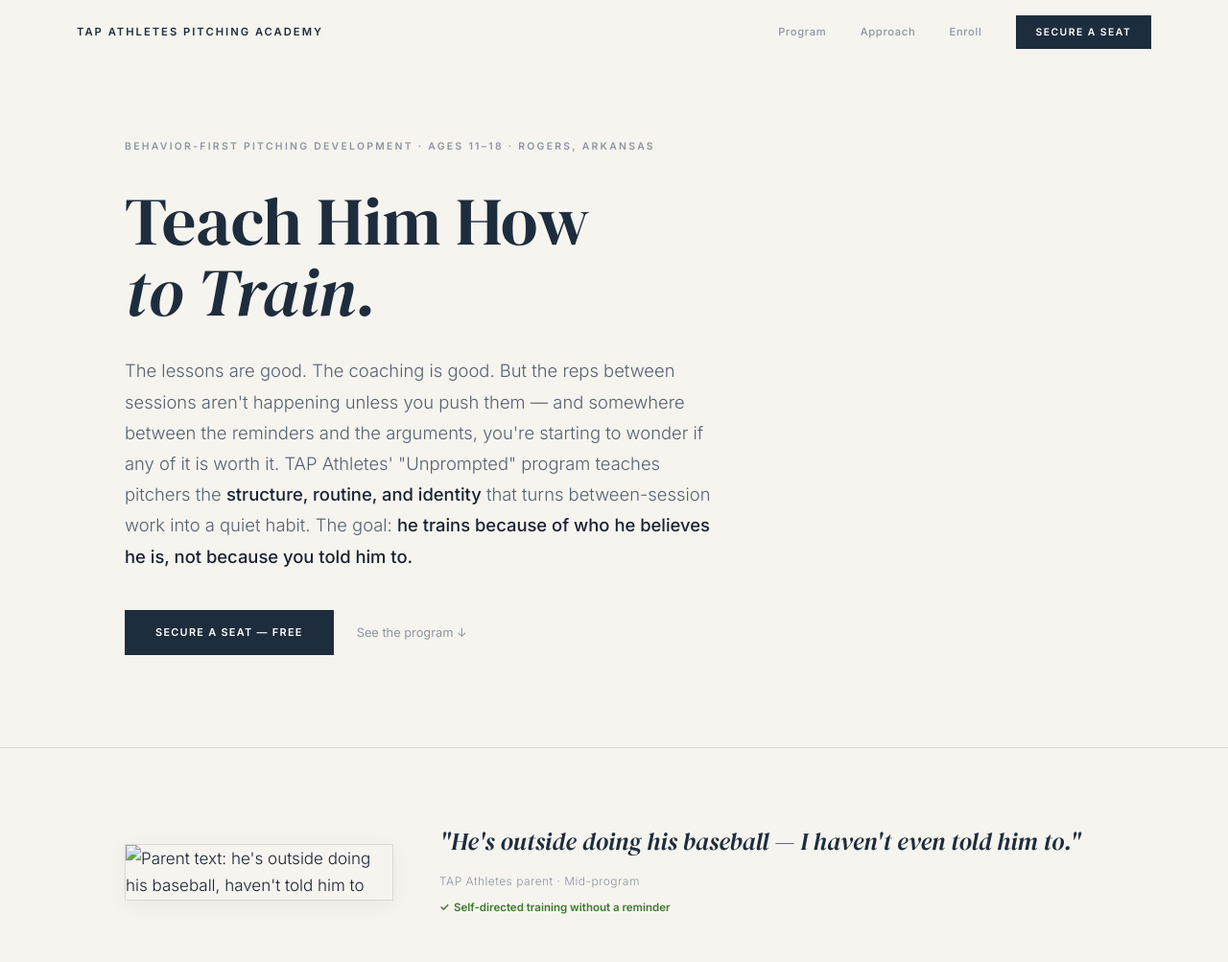
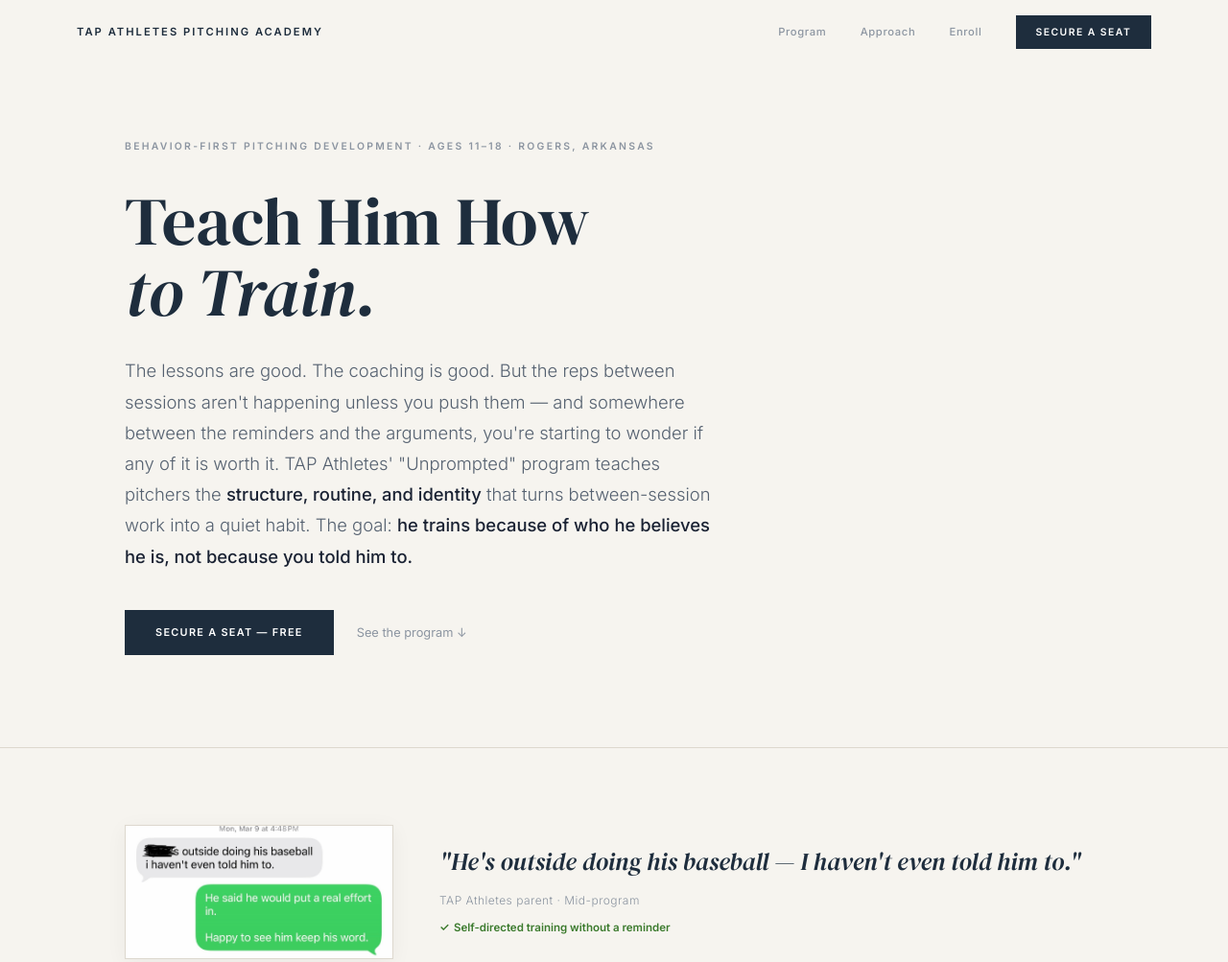
Before and after one commit to tapathletes/tapathletes.com, a plain HTML site: page train-unprompted.html in a window 1280 px wide. Shown: the top 1003 px of the page at 96% size. Drawn offline with Linux system fonts and the light colour scheme.

Commit message:
Update train-unprompted.html
added new source img link for proof section

```diff
--- a/train-unprompted.html
+++ b/train-unprompted.html
@@ -199,7 +199,7 @@
 <!-- PROOF -->
 <section class="proof"><div class="wrap">
   <div class="proof-inner">
-    <img src=".parent-text.jpg" alt="Parent text: he's outside doing his baseball, haven't told him to" class="proof-img">
+    <img src="https://github.com/tapathletes/tapathletes.com/blob/main/parent-text.jpg" alt="Parent text: he's outside doing his baseball, haven't told him to" class="proof-img">
     <div>
       <div class="proof-quote">"He's outside doing his baseball — I haven't even told him to."</div>
       <div class="proof-attr">TAP Athletes parent · Mid-program</div>
```
